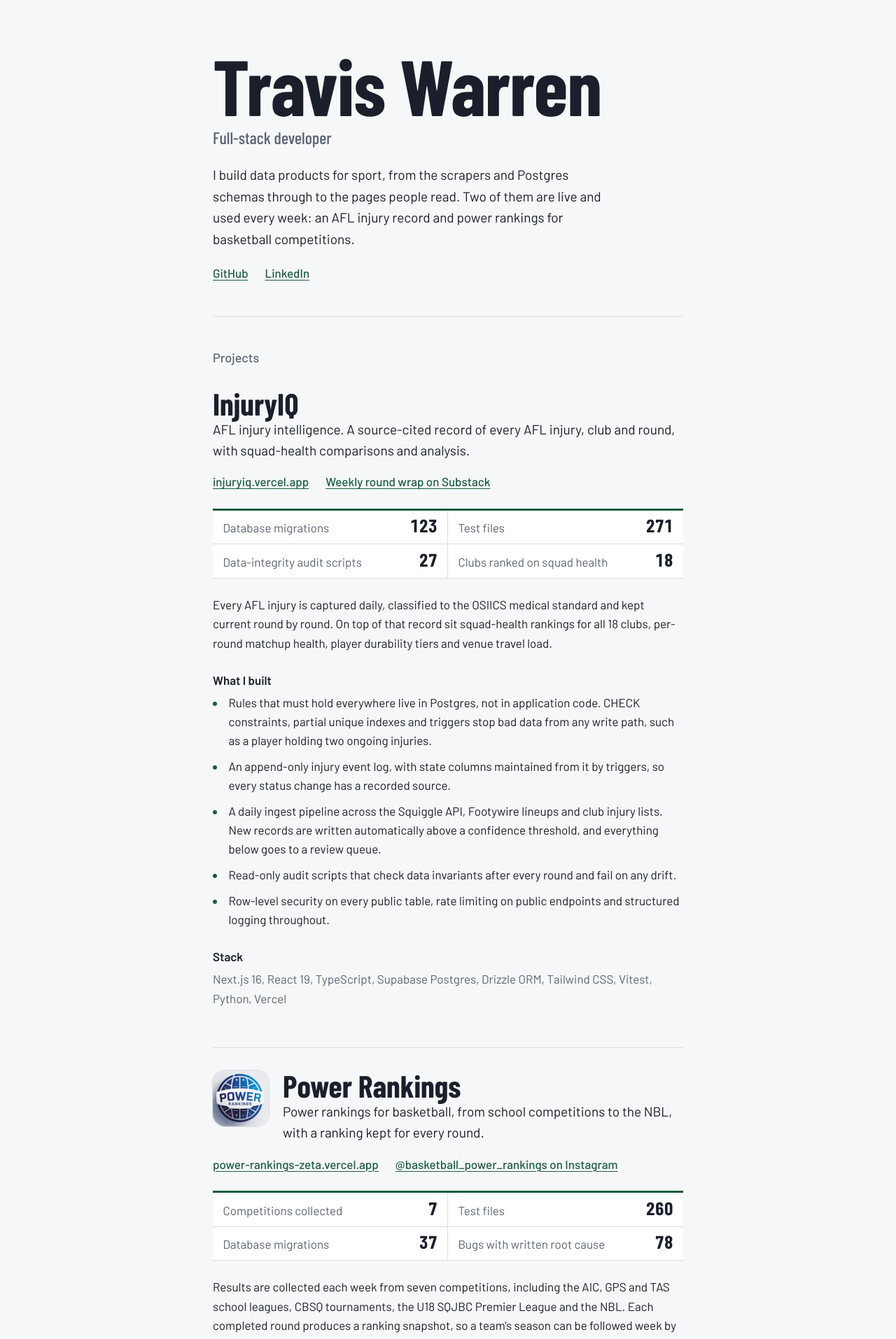
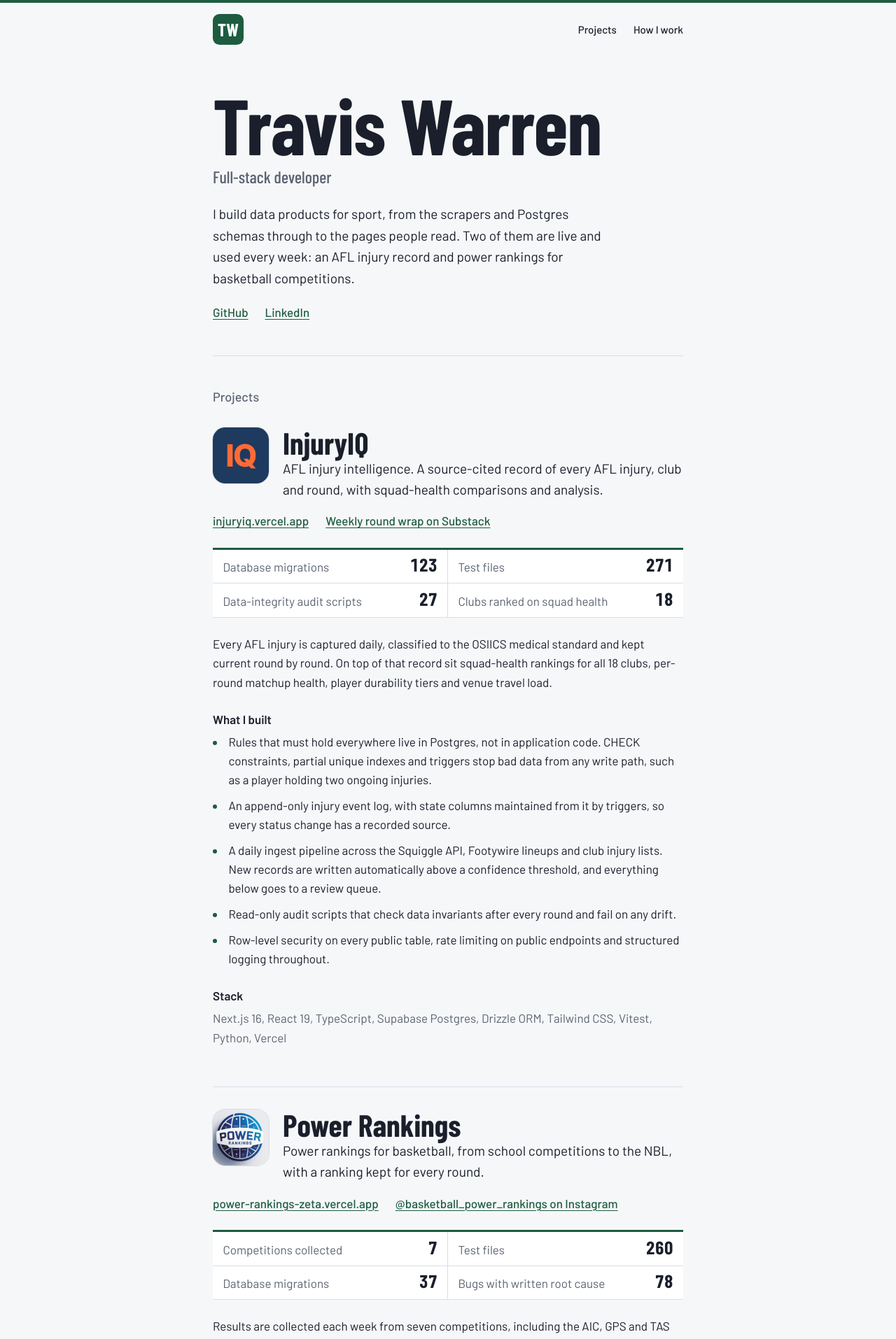
Before and after one commit to travisjwarren/travisjwarren.github.io, a Jekyll site: the page built from index.html, in a window 1280 px wide. Shown: the top 1914 px of the page at 70% size. Built offline with Jekyll 4.4.1, drawn with Linux system fonts in a browser that asks for light colours.

Commit message:
Add InjuryIQ and Demonwiki logos and a TW mark in a new top bar
InjuryIQ gets an 'IQ' tile in its brand navy and orange, taken from its
wordmark (the project has no logo file). Demonwiki gets a 'DW' tile in
the club colours from its setup guide; the Melbourne FC crest is left
out because it is the club's trademark.

A slim top bar adds a TW monogram linking home, plus Projects and How I
work links to new section anchors. The mark is HTML and CSS so it
follows the dark theme. The same monogram is the favicon and Apple
touch icon. README updated.

Co-Authored-By: Claude Opus 5.5 <noreply@anthropic.com>
Claude-Session: https://claude.ai/code/session_01JnBscBsGZRuskxZXfHcf1j

```diff
--- a/_data/projects.yml
+++ b/_data/projects.yml
@@ -1,6 +1,7 @@
 # Figures were counted from each repository in October 2026.
 
 - name: InjuryIQ
+  logo: /images/injuryiq-logo.png
   summary: AFL injury intelligence. A source-cited record of every AFL injury, club and round, with squad-health comparisons and analysis.
   links:
     - label: injuryiq.vercel.app
@@ -61,6 +62,7 @@
       value: "78"
 
 - name: Demonwiki
+  logo: /images/demonwiki-logo.png
   summary: The history of the Melbourne Football Club, the world's oldest professional sporting club, online since 2009.
   links:
     - label: demonwiki.org
--- a/_includes/head.html
+++ b/_includes/head.html
@@ -13,4 +13,7 @@
   <link rel="preconnect" href="https://fonts.gstatic.com" crossorigin>
   <link rel="stylesheet" href="https://fonts.googleapis.com/css2?family=Barlow+Condensed:wght@500;700&family=Barlow:ital,wght@0,400;0,500;0,600;1,400&display=swap">
   <link rel="stylesheet" href="{{ "/css/site.css" | prepend: site.baseurl }}">
+  <link rel="icon" href="{{ "/favicon.ico" | prepend: site.baseurl }}" sizes="any">
+  <link rel="icon" type="image/png" sizes="32x32" href="{{ "/favicon-32x32.png" | prepend: site.baseurl }}">
+  <link rel="apple-touch-icon" href="{{ "/apple-touch-icon.png" | prepend: site.baseurl }}">
 </head>
--- a/_layouts/default.html
+++ b/_layouts/default.html
@@ -3,6 +3,17 @@
 {% include head.html %}
 <body>
   <a class="skip" href="#main">Skip to content</a>
+  <header class="topbar">
+    <div class="wrap topbar-inner">
+      <a class="mark" href="{{ "/" | prepend: site.baseurl }}" aria-label="{{ site.title }}, home"><span aria-hidden="true">TW</span></a>
+      <nav aria-label="Sections">
+        <ul class="links">
+          <li><a href="{{ "/#projects" | prepend: site.baseurl }}">Projects</a></li>
+          <li><a href="{{ "/#how-i-work" | prepend: site.baseurl }}">How I work</a></li>
+        </ul>
+      </nav>
+    </div>
+  </header>
   <main id="main" class="wrap">
     {{ content }}
   </main>
--- a/css/site.css
+++ b/css/site.css
@@ -49,8 +49,43 @@ a:focus-visible, .skip:focus { outline: 2px solid var(--accent); outline-offset:
 .skip:focus { left: 0.5rem; }
 .visually-hidden { position: absolute; width: 1px; height: 1px; overflow: hidden; clip: rect(0 0 0 0); white-space: nowrap; }
 
+/* Top bar */
+.topbar { border-top: 4px solid var(--accent); }
+
+.topbar-inner {
+  display: flex;
+  align-items: center;
+  justify-content: space-between;
+  gap: 1rem;
+  padding-top: 1rem;
+  padding-bottom: 1rem;
+}
+
+.mark {
+  display: inline-flex;
+  align-items: center;
+  justify-content: center;
+  width: 2.75rem;
+  height: 2.75rem;
+  border-radius: 0.6rem;
+  background: var(--accent);
+  color: var(--accent-ink);
+  font: 700 1.6rem/1 var(--display);
+  letter-spacing: 0.01em;
+  text-decoration: none;
+}
+.mark:hover { text-decoration: none; filter: brightness(1.1); }
+
+.topbar .links { font-size: 0.9375rem; }
+.topbar .links a { color: var(--ink); text-decoration: none; }
+.topbar .links a:hover { color: var(--accent); text-decoration: underline; }
+
+html { scroll-behavior: smooth; }
+@media (prefers-reduced-motion: reduce) { html { scroll-behavior: auto; } }
+section[id] { scroll-margin-top: 1rem; }
+
 /* Intro */
-.intro { padding: 4.5rem 0 3rem; border-bottom: 1px solid var(--rule); }
+.intro { padding: 3rem 0 3rem; border-bottom: 1px solid var(--rule); }
 
 .name {
   margin: 0;
--- a/index.html
+++ b/index.html
@@ -8,7 +8,7 @@ layout: default
   {% include links.html %}
 </header>
 
-<section aria-labelledby="work-heading">
+<section id="projects" aria-labelledby="work-heading">
   <h2 id="work-heading" class="section-title">Projects</h2>
 
   {% for project in site.data.projects %}
@@ -46,7 +46,7 @@ layout: default
   {% endfor %}
 </section>
 
-<section aria-labelledby="about-heading" class="about">
+<section id="how-i-work" aria-labelledby="about-heading" class="about">
   <h2 id="about-heading" class="section-title">How I work</h2>
   <p>I've led distributed technology teams across regions and time zones, and that shows up in how I build: write things down, make the data trustworthy before making it pretty, and leave a record of why each decision was made.</p>
   <p>I work with AI coding agents every day. Both InjuryIQ and Power Rankings run their weekly data operations through scripted Claude Code workflows, with dry runs and human review before anything is written to production.</p>
```
Also changed, not shown: README.md, apple-touch-icon.png (added), favicon-32x32.png (added), favicon.ico (added), images/demonwiki-logo.png (added), images/injuryiq-logo.png (added).
